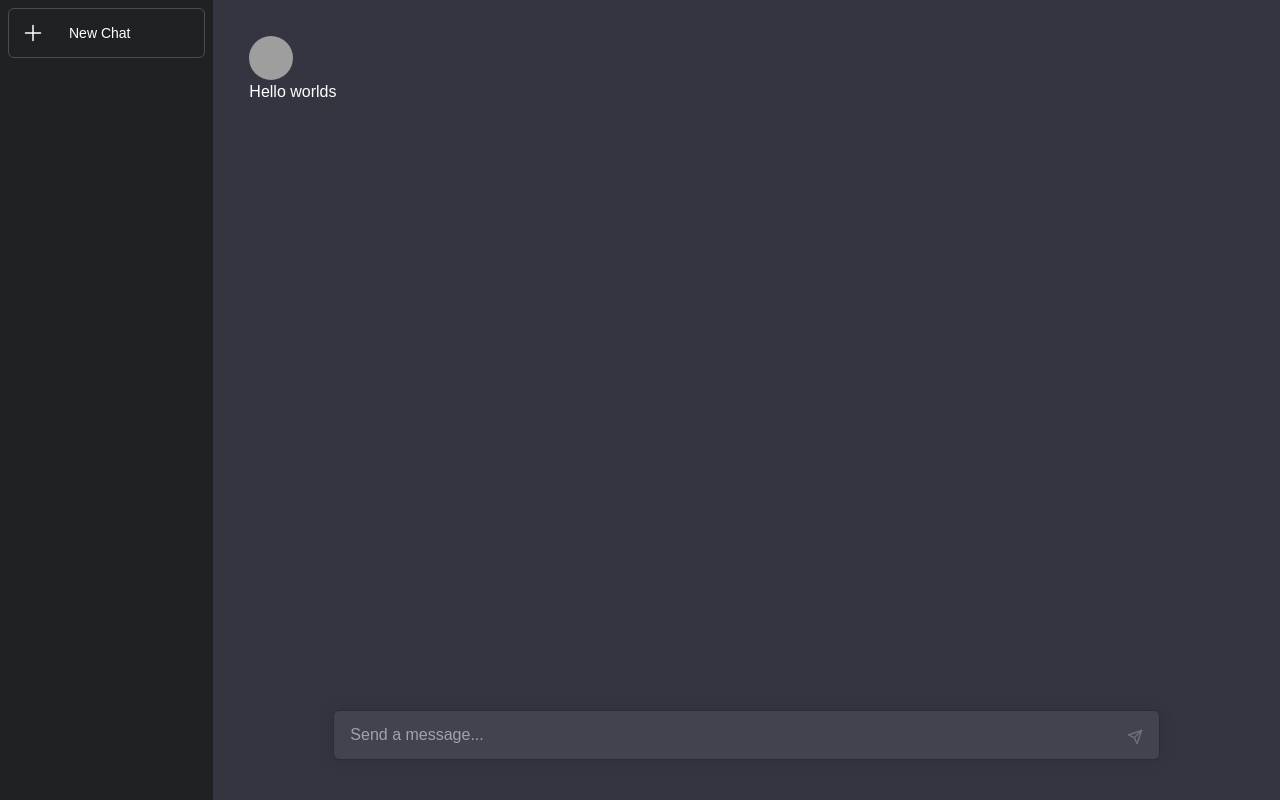
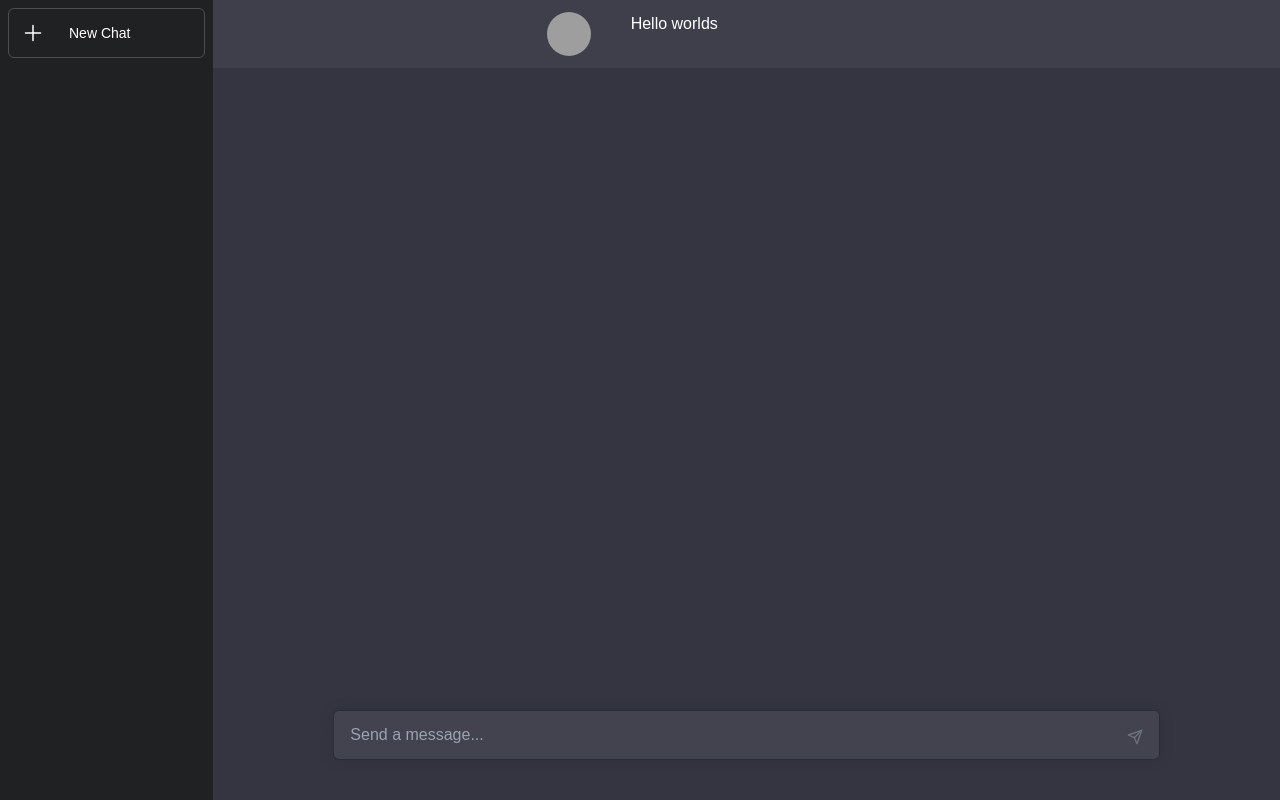
Before and after one commit to CrisTain333/chatGPT-2.0, a Next.js app: page / in a window 1280 px wide. Built offline with nearby package versions, Linux system fonts and the light colour scheme; grey boxes are pictures that could not be loaded.

Commit message:
chat for me desgin completed

```diff
--- a/libs/Components/MainContent/MainContent.tsx
+++ b/libs/Components/MainContent/MainContent.tsx
@@ -142,9 +142,10 @@ const MainContent = () => {
       </main> */}
       <div className="">
         <div className="Chat_box">
-          <div className="chat_log p-6">
-            <div className="chat_message p-3 text-left">
+          <div className="chat_log bg-white/5">
+            <div className="chat_message">
               {/* avatar */}
+              <div className="chat_message_center max-w-md mx-auto flex p-3 text-left  px-6 ">
                 <div className="avatar w-11 rounded-ful">
                   <Image
                     className="w-11 h-11 rounded-full"
@@ -155,8 +156,9 @@ const MainContent = () => {
                   />
                 </div>
                 {/* Message */}
-              <div className="message">
+                <div className="message px-10">
                   <p>Hello worlds</p>
+                </div>
               </div>
             </div>
           </div>
```
Lines whose indentation alone changed are shown as unchanged.
